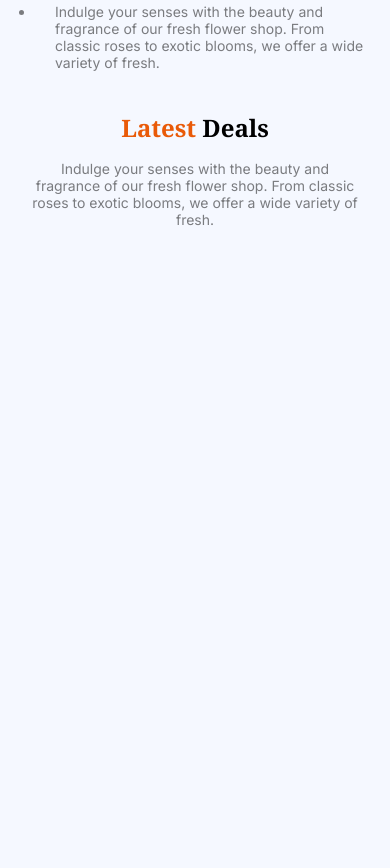
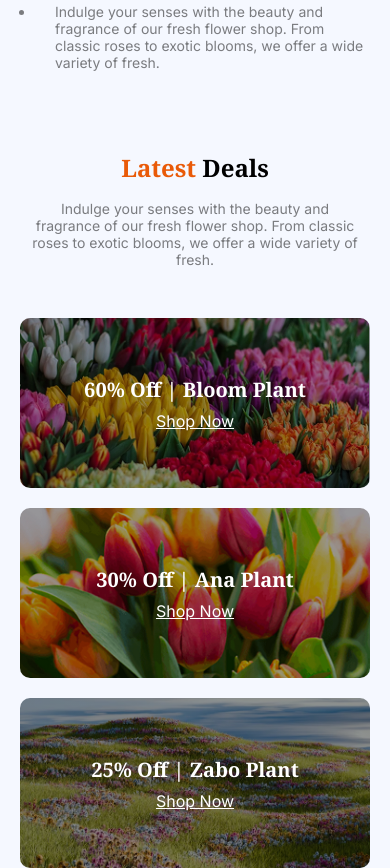
Before and after one commit to Jobayer561/B12A02-Responsive-Flowers, a plain HTML site: page index.html in a window 390 px wide. Shown: the part 2869-3737 px from the top of the page. Before the commit the page ends 3147 px from the top, so only its background shows below. Drawn offline with Linux system fonts and the light colour scheme.

Commit message:
card add

```diff
--- a/index.html
+++ b/index.html
@@ -147,6 +147,26 @@
    <h2 class="Noto-serif-normal deals">Latest  <span class="black">Deals</span></h2>
    <p class="Inter-normal deals-para">Indulge your senses with the beauty and fragrance of our fresh flower shop. From classic roses to exotic blooms, we offer a wide variety of fresh.</p>
 
- </section>
+  <div class="grid">
+  <div class="small card1">
+    <div class="first-column">
+      <h3 class="Noto-serif-normal ">60% Off | Bloom Plant</h3>
+      <a class="Inter-normal" href="#">Shop Now</a>
+    </div>
+  </div>
+  <div class="small card2">
+    <div class="first-column">
+      <h3 class="Noto-serif-normal ">30% Off | Ana Plant</h3>
+      <a class="Inter-normal" href="#">Shop Now</a>
+    </div>
+  </div>
+  <div class="large card3">
+    <div class="second-column">
+      <h3 class="Noto-serif-normal">25% Off | Zabo Plant</h3>
+      <a class="Inter-normal" href="#">Shop Now</a>
+    </div>
+  </div>
+</div>
+</section>
     </body>
     </html>
--- a/styles/style.css
+++ b/styles/style.css
@@ -165,6 +165,7 @@ section {
 .store {
   display: flex;
   gap: 60px;
+  margin-bottom: 80px;
 }
 .plants-lover {
   margin-top: 38px;
@@ -180,36 +181,97 @@ section {
   font-size: 22px;
   color: #00000080;
 }
-.image{
+.image {
   position: relative;
 }
 .badge {
   width: 286px;
   height: 286px;
   position: absolute;
-  top:-100px;
-  right:-90px;
+  top: -100px;
+  right: -90px;
   filter: drop-shadow(-4px 10px 4px rgba(0, 0, 0, 0.25));
-
 }
-.deals{
-  margin-top: 50px;
+.deals {
   font-size: 50px;
   font-weight: bold;
   color: #e95a08;
   text-align: center;
-
+  margin-top: 80px;
 }
- .deals-para{
-  margin-top: 30px;
+.deals-para {
   font-size: 22px;
-  color:#00000080;
+  color: #00000080;
   text-align: center;
   padding: 0 126px;
+  margin-top: 20px;
   margin-bottom: 50px;
+  border-radius: 14px;
 }
 
-@media screen and (max-width: 768px) {
+
+.grid {
+  margin-top: 80px;
+  display: grid;
+  grid-template-columns: 364px 753px;
+  grid-template-rows: 206px 206px;
+  gap: 28px;
+  grid-template-areas:
+    "card1 card3"
+    "card2 card3";
+}
+
+.small, .large {
+  border-radius: 14px;
+  background-size: cover;
+  background-position: center;
+  color: white;
+  display: flex;
+  justify-content: center;
+  align-items: center;
+  text-align: center;
+}
+
+.card1 {
+  grid-area: card1;
+  background-image: linear-gradient(rgba(0,0,0,0.4), rgba(0,0,0,0.4)),
+    url("/assets/deal-bloom.png");
+}
+
+.card2 {
+  grid-area: card2;
+  background-image: linear-gradient(rgba(0,0,0,0.4), rgba(0,0,0,0.4)),
+    url("/assets/deal-ana.png");
+}
+
+.card3 {
+  grid-area: card3;
+  background-image: linear-gradient(rgba(0,0,0,0.4), rgba(0,0,0,0.4)),
+    url("/assets/deal-zabo.png");
+}
+
+.first-column h3 {
+  font-size: 20px;
+  font-weight: 600;
+  margin-bottom: 8px;
+}
+.first-column a {
+  color: white;
+  text-decoration: underline;
+  font-size: 16px;
+}
+.second-column h3 {
+  font-size: 40px;
+  font-weight: 600;
+  margin-bottom: 8px;
+}
+.second-column a {
+  color: white;
+  text-decoration: underline;
+  font-size: 28px;
+  font-weight: 400;
+}
+@media screen and (max-width: 576px) {
   section {
     margin: 50px auto;
   }
@@ -286,36 +348,59 @@ filter: drop-shadow(-4px 10px 4px rgba(0, 0, 0, 0.25));
   .btn {
     margin-bottom: 10px;
   }
-  .store{
+  .store {
     flex-direction: column;
-      gap:18px;
+    gap: 18px;
   }
-    .flower-store{
+  .flower-store {
     width: 100%;
     padding: 0 20px;
-
   }
-    .badge{
+  .badge {
     display: none;
   }
   .plants-lover {
     margin-top: 0;
   }
-    .lover-heading{
+  .lover-heading {
     padding: 0 20px;
     font-size: 20px;
   }
-    .lover-paragraph{
+  .lover-paragraph {
     font-size: 14px;
     padding: 0 20px;
   }
-   .deals{
-    margin-top: 40px;
-    font-size: 24px
+  .deals {
+    margin-top: 0;
+    font-size: 24px;
   }
- .deals-para{
+  .deals-para {
     margin-top: 16px;
     font-size: 14px;
     padding: 0 30px;
   }
+  .grid{
+    margin-top: 30px;
+     grid-template-columns: 1fr;
+    grid-template-rows: auto;
+    grid-template-areas:
+      "card1"
+      "card2"
+      "card3";
+      gap:20px;
+      padding: 0 20px;
   }
+  .small, .large {
+    min-height: 170px;
+    border-radius: 10px;
+  }
+  .second-column h3{
+    font-size: 20px;
+  }
+  .second-column a{
+    font-size: 16px;
+  }
+
+
+
+}
```
Lines whose indentation alone changed are shown as unchanged.
